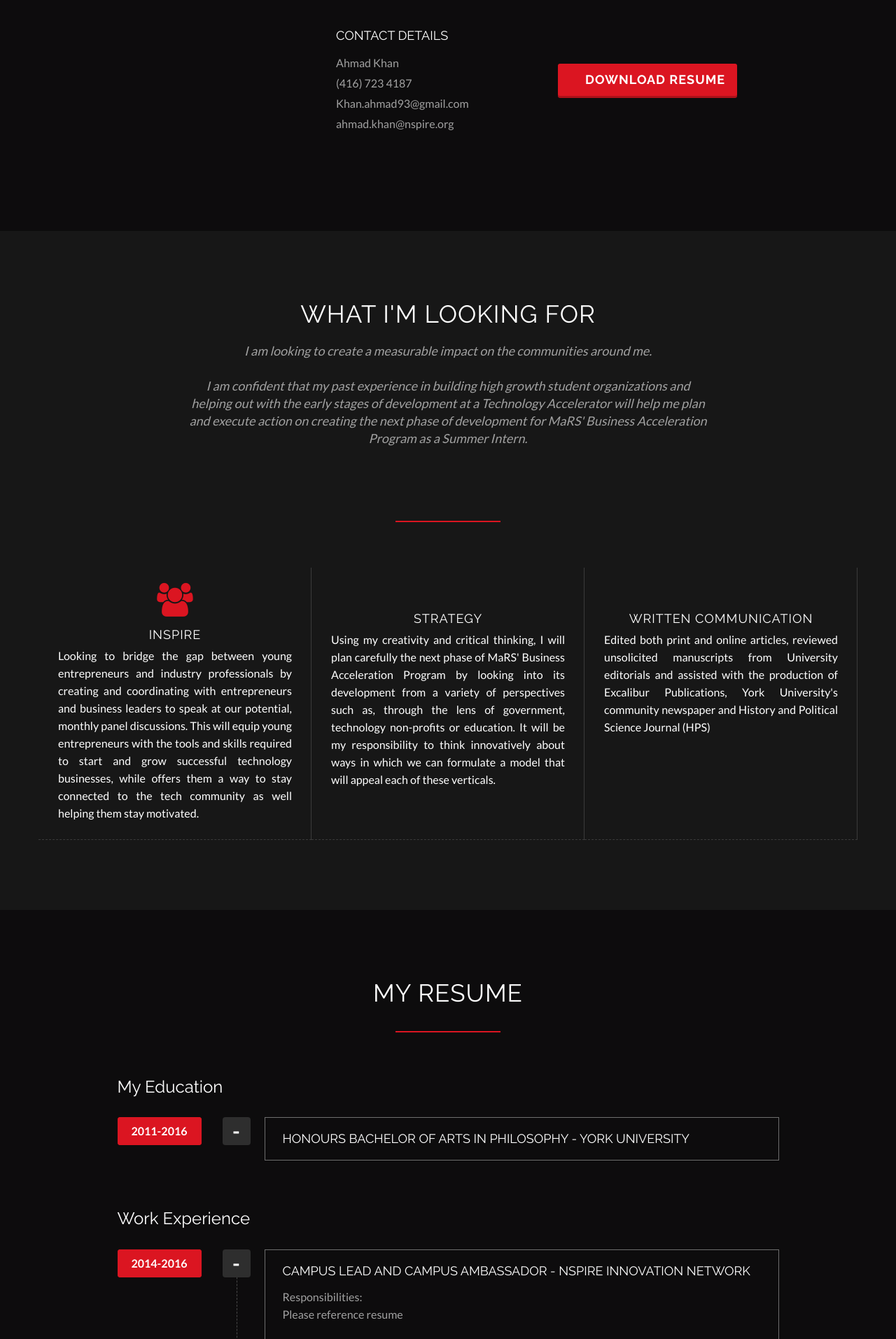
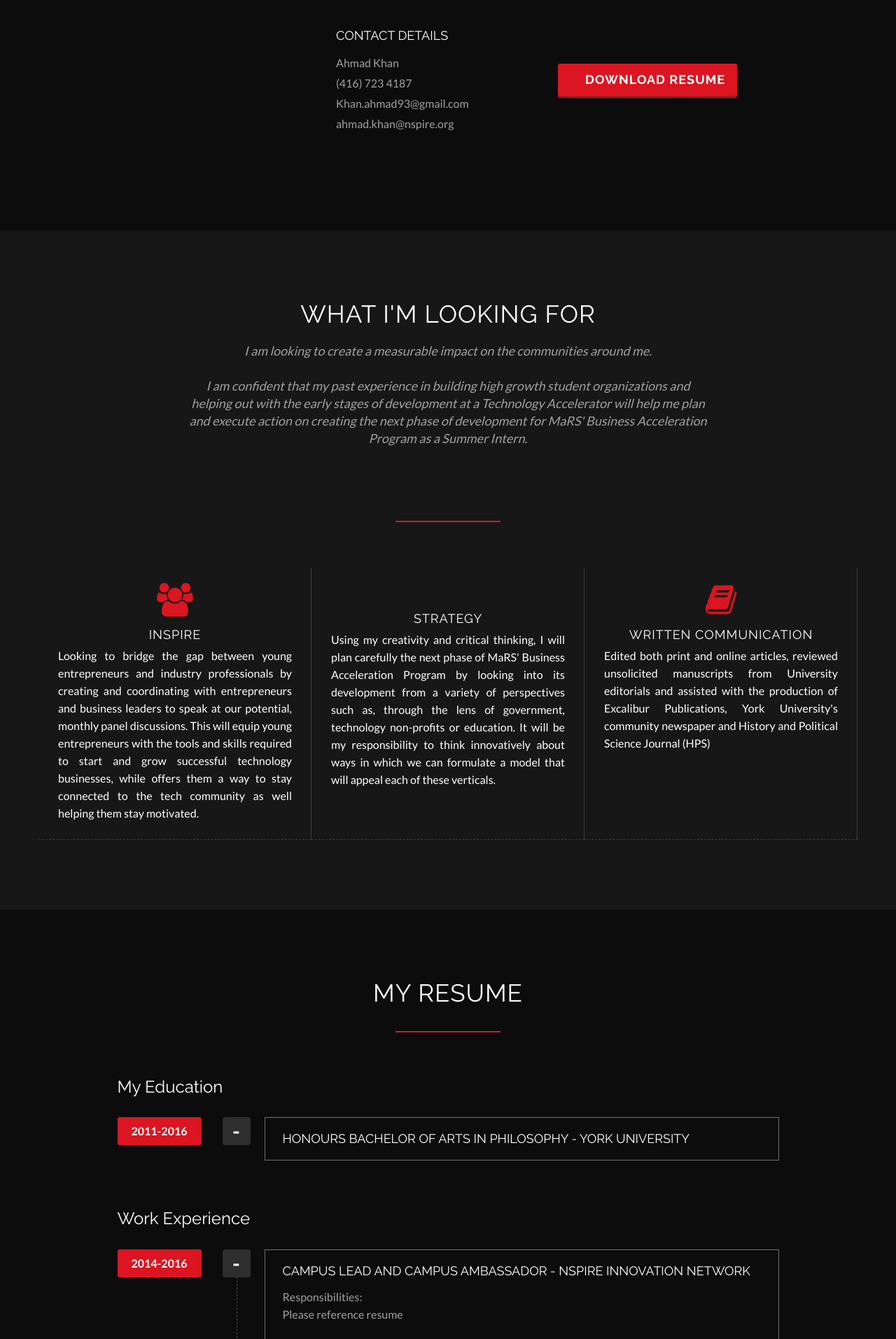
Before and after one commit to clearcareer/AhmadKhan, a Jekyll site: the page built from index.html, in a window 1280 px wide. Shown: the part 1441-3354 px from the top of the page at 70% size. Built offline with Jekyll 4.4.1, drawn with Linux system fonts in a browser that asks for light colours; some web fonts are replaced.

Commit message:
Updated '/index.html' via CloudCannon

```diff
--- a/index.html
+++ b/index.html
@@ -16,10 +16,10 @@
     icon: group
     description: 'Looking to bridge the gap between young entrepreneurs and industry professionals by creating and coordinating with entrepreneurs and business leaders to speak at our potential, monthly panel discussions. This will equip young entrepreneurs with the tools and skills required to start and grow successful technology businesses, while offers them a way to stay connected to the tech community as well helping them stay motivated.'
   - name: Strategy
-    icon: Formula
+    icon: Star
     description: "Using my creativity and critical thinking, I will plan carefully the next phase of MaRS' Business Acceleration Program by looking into its development from a variety of perspectives such as, through the lens of government, technology non-profits or education. It will be my responsibility to think innovatively about ways in which we can formulate a model that will appeal each of these verticals."
   - name: Written Communication
-    icon: pen
+    icon: book
     description: "Edited both print and online articles, reviewed unsolicited manuscripts from University editorials and assisted with the production of Excalibur Publications, York University's community newspaper and History and Political Science Journal (HPS)"
 education:
   - number: 1
```
